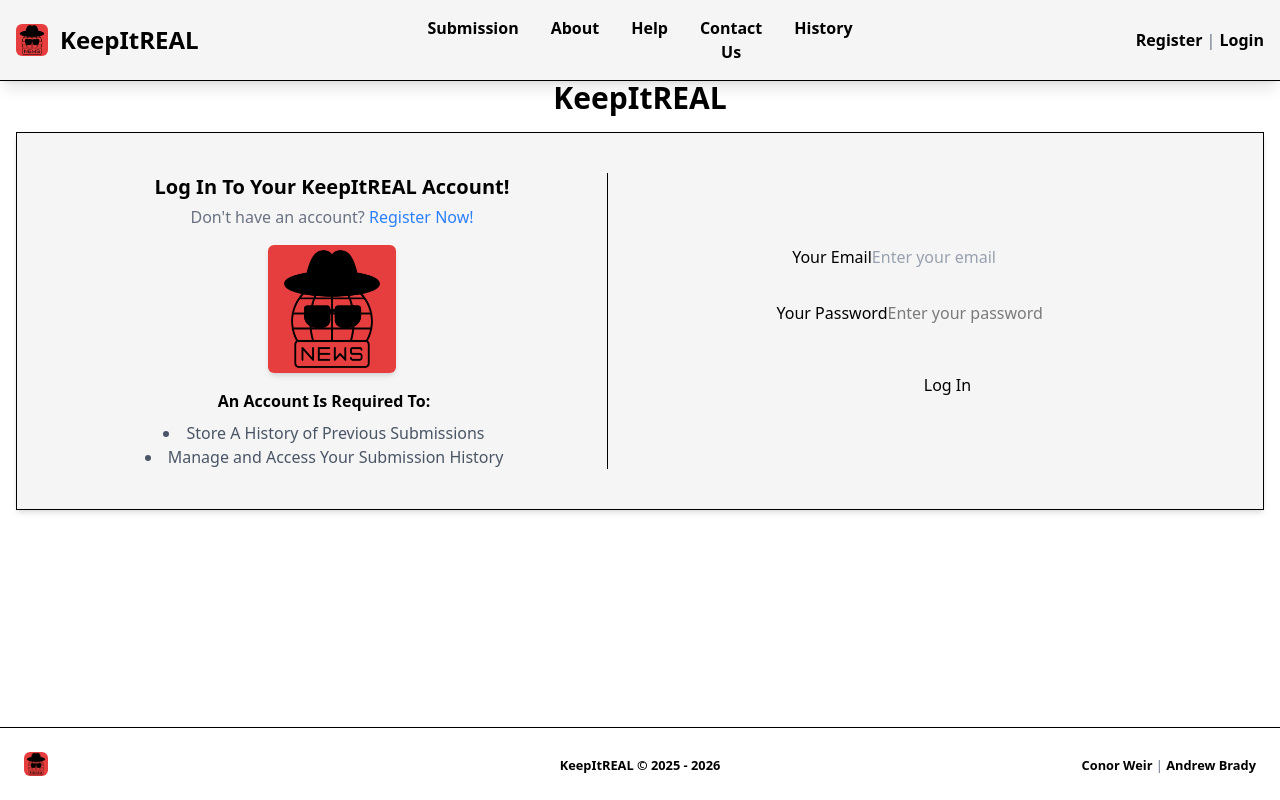
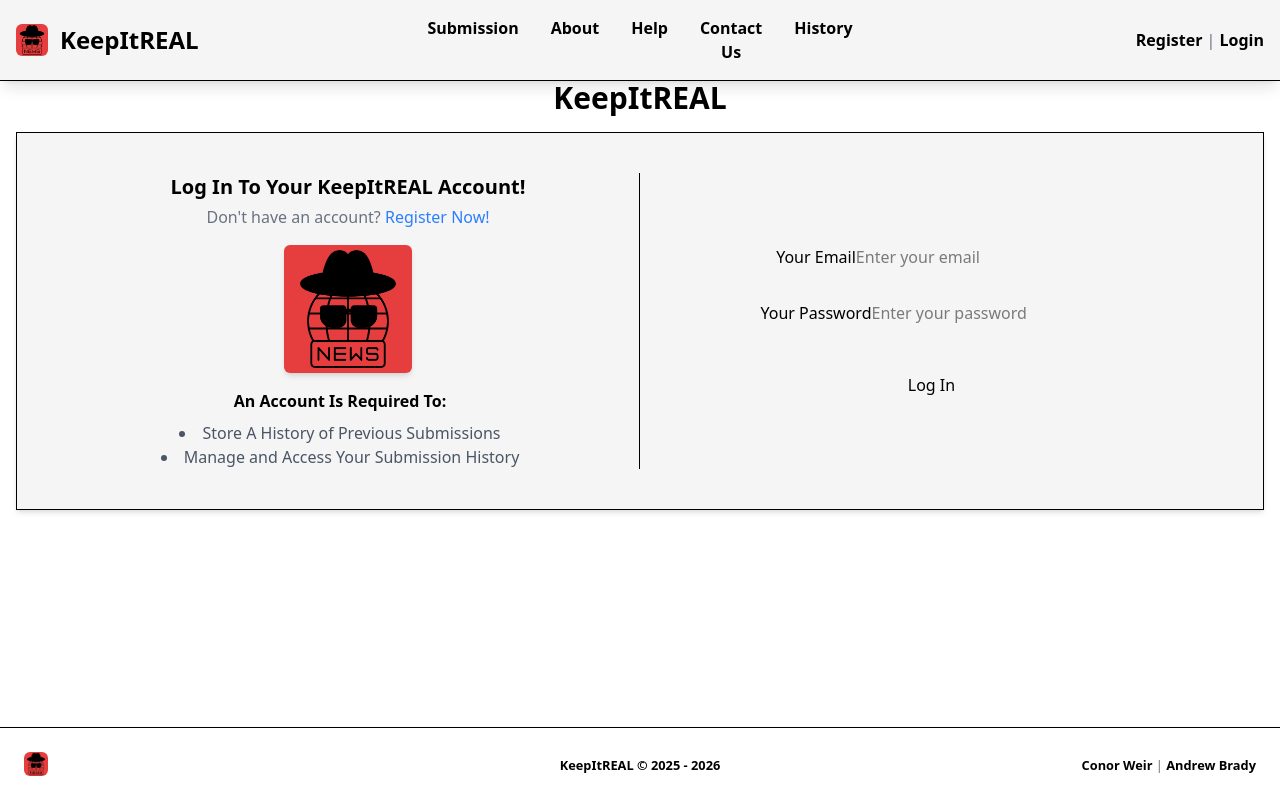
Before and after one commit to conorweir58/Fake-News-Detection-Application, a React app in the folder keepitreal/frontend/: page /login in a window 1280 px wide. Built offline with nearby package versions, Linux system fonts and the light colour scheme; no server answers; the HTML template or start-up script is replaced by a standard one.

Commit message:
Update card middle border

```diff
--- a/keepitreal/frontend/src/components/account_managment/Login.jsx
+++ b/keepitreal/frontend/src/components/account_managment/Login.jsx
@@ -37,8 +37,8 @@ function Login () {
         <div>
             <div className="p-4">
                 <div className={`${cardClasses}`}>
-                    <div className="grid grid-cols-1 md:grid-cols-2 gap-4 md:gap-16 p-4 items-center">
-                        <div className="md:border-r">
+                    <div className="grid grid-cols-1 md:grid-cols-2 p-4 items-center">
+                        <div className="md:border-r flex flex-col h-full justify-evenly">
                             <div className="pb-4">
                                 <h2 className="font-bold text-xl">Log In To Your KeepItREAL Account!</h2>
                                 <p className="text-md mt-1 text-body text-gray-500">Don't have an account? <Link to="/register" className="text-blue-500">Register Now!</Link></p>
@@ -59,7 +59,7 @@ function Login () {
 
                             <div className="w-full">
                                 <label className={formLabel}>Your Email</label>
-                                <input type="email" id="email" required placeholder="Enter your email" value={email} onChange = {(e) => setEmail(e.target.value)} className={`${formInput} invalid:border-pink-500 invalid:text-pink-600 focus:invalid:border-pink-500 focus:invalid:ring-pink-500 placeholder:text-gray-400`}></input>
+                                <input type="email" id="email" required placeholder="Enter your email" value={email} onChange = {(e) => setEmail(e.target.value)} className={`${formInput}`}></input>
                             </div>
 
                             <div className="w-full">
```
